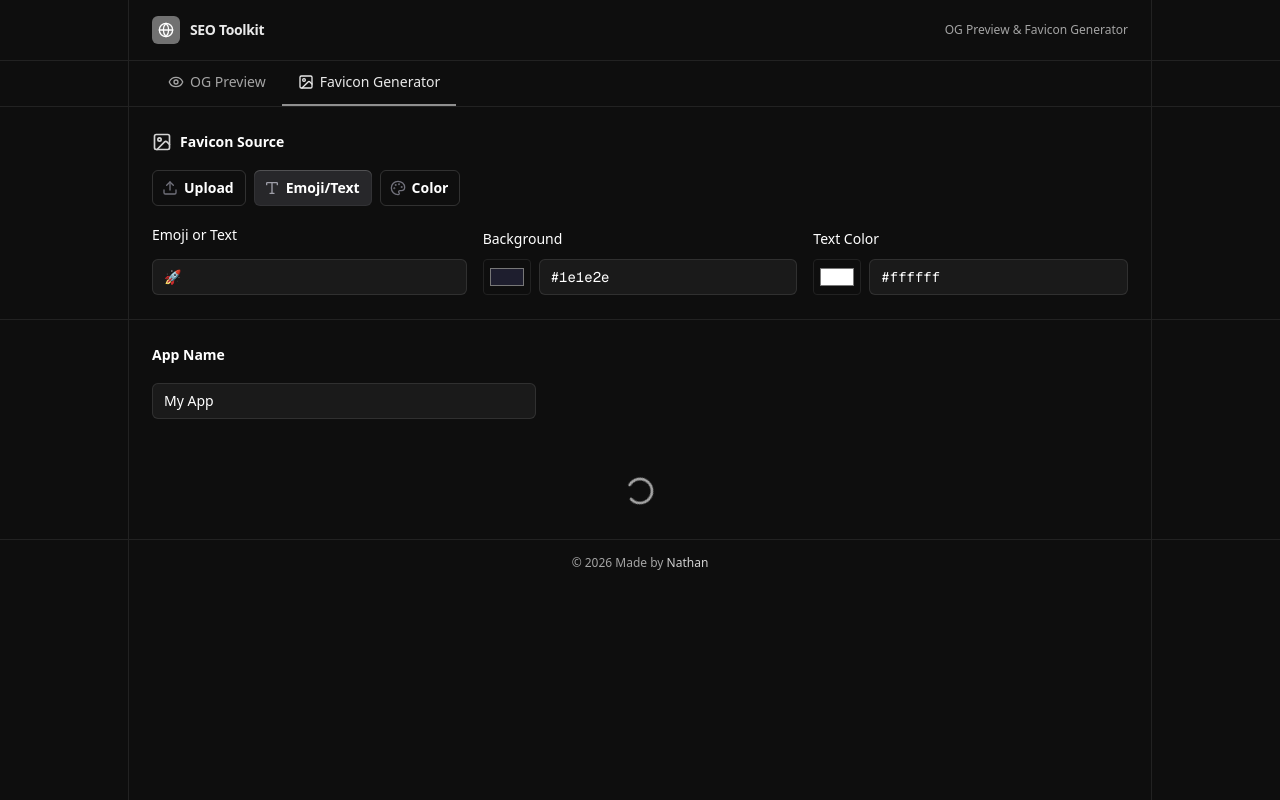
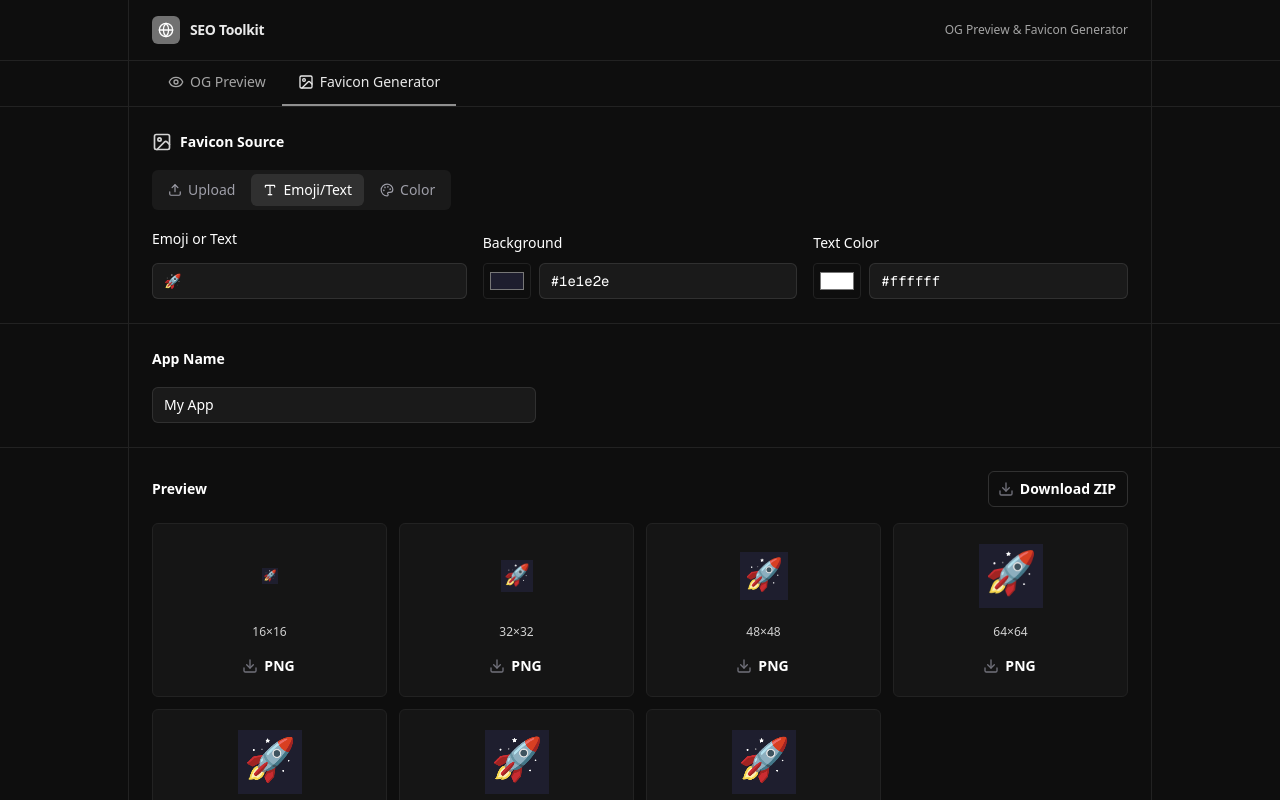
Before and after one commit to SchroederNathan/seo-toolkit, a Next.js app: page / in a window 1280 px wide. Both pictures are taken after a click on the tab "Favicon Generator". Shown: the top 800 px of the page. Built offline with nearby package versions, Linux system fonts and the light colour scheme.

Commit message:
style: catalyst-inspired tab styling for favicon source and OG preview tabs

```diff
--- a/components/favicon-gen.tsx
+++ b/components/favicon-gen.tsx
@@ -1,7 +1,8 @@
 "use client";
 
-import React, { useState, useCallback, useRef, useEffect } from "react";
+import { useState, useCallback, useRef, useEffect } from "react";
 import { TabGroup, TabList, Tab, TabPanels, TabPanel } from "@headlessui/react";
+import clsx from "clsx";
 import type { FaviconSize } from "@/lib/og-types";
 import { Input } from "@/components/ui/input";
 import { Button } from "@/components/ui/button";
@@ -113,15 +114,18 @@ export function FaviconGen() {
         </div>
 
         <TabGroup selectedIndex={modeIndex} onChange={handleModeChange}>
-          <TabList className="flex gap-2">
-            {modeTabs.map((tab, i) => (
-              <Tab as={React.Fragment} key={tab.name}>
-                {({ selected }) => (
-                  <Button {...(selected ? { color: "dark" as const } : { outline: true as const })}>
-                    <tab.icon data-slot="icon" className="h-4 w-4" />
-                    {tab.name}
-                  </Button>
+          <TabList className="flex gap-1 rounded-lg bg-white/5 p-1 w-fit">
+            {modeTabs.map((tab) => (
+              <Tab
+                key={tab.name}
+                className={clsx(
+                  "flex items-center gap-1.5 rounded-lg px-3 py-1.5 text-sm font-medium outline-none transition",
+                  "text-zinc-400 hover:text-white hover:bg-white/5",
+                  "data-selected:bg-white/10 data-selected:text-white"
                 )}
+              >
+                <tab.icon className="h-3.5 w-3.5" />
+                {tab.name}
               </Tab>
             ))}
           </TabList>
--- a/components/og-preview.tsx
+++ b/components/og-preview.tsx
@@ -158,14 +158,14 @@ export function OGPreview() {
           <section className="py-6">
             <Subheading level={2} className="mb-4">Platform Previews</Subheading>
             <TabGroup>
-              <TabList className="flex gap-1 rounded-md bg-brand-2 p-1 w-fit">
+              <TabList className="flex gap-1 rounded-lg bg-white/5 p-1 w-fit">
                 {platformTabs.map((name) => (
                   <Tab
                     key={name}
                     className={clsx(
-                      "rounded-md px-3 py-1.5 text-sm font-medium outline-none transition",
-                      "text-brand-11 hover:text-brand-12",
-                      "data-selected:bg-brand-3 data-selected:text-brand-12"
+                      "rounded-lg px-3 py-1.5 text-sm font-medium outline-none transition",
+                      "text-zinc-400 hover:text-white hover:bg-white/5",
+                      "data-selected:bg-white/10 data-selected:text-white"
                     )}
                   >
                     {name}
```
